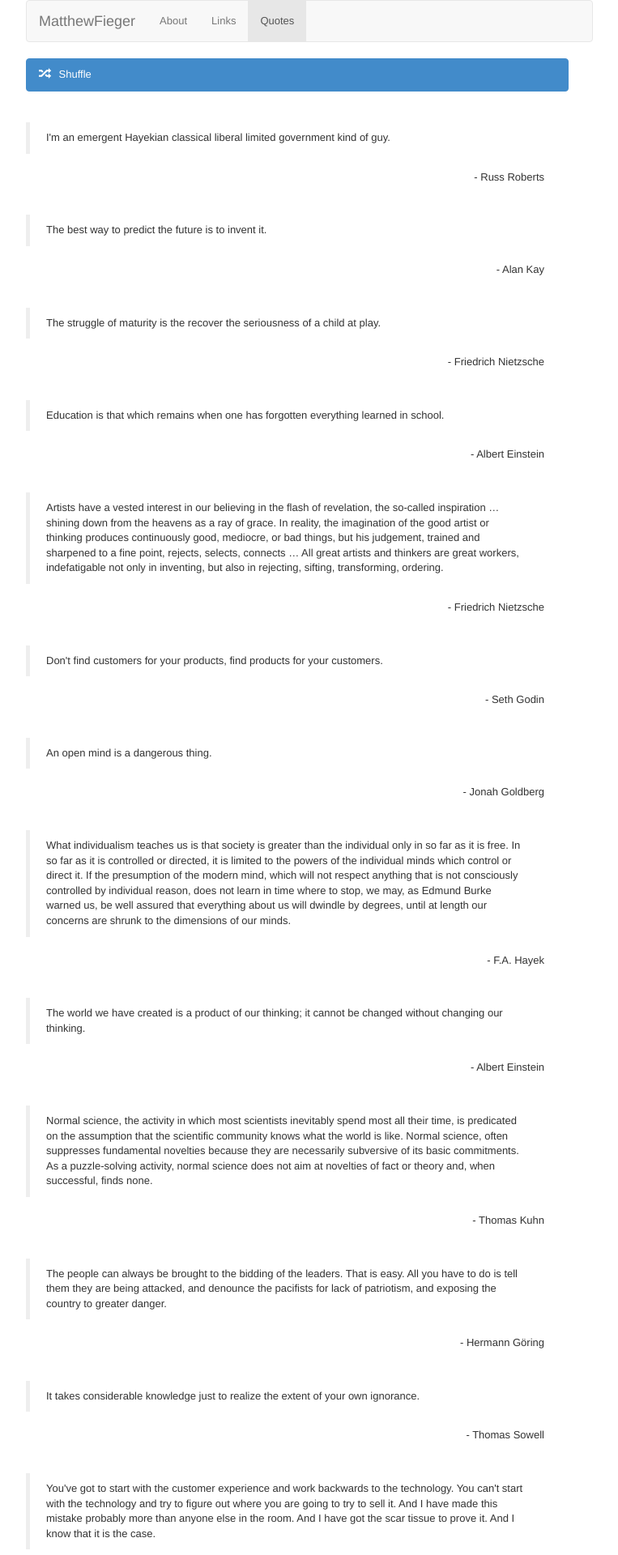
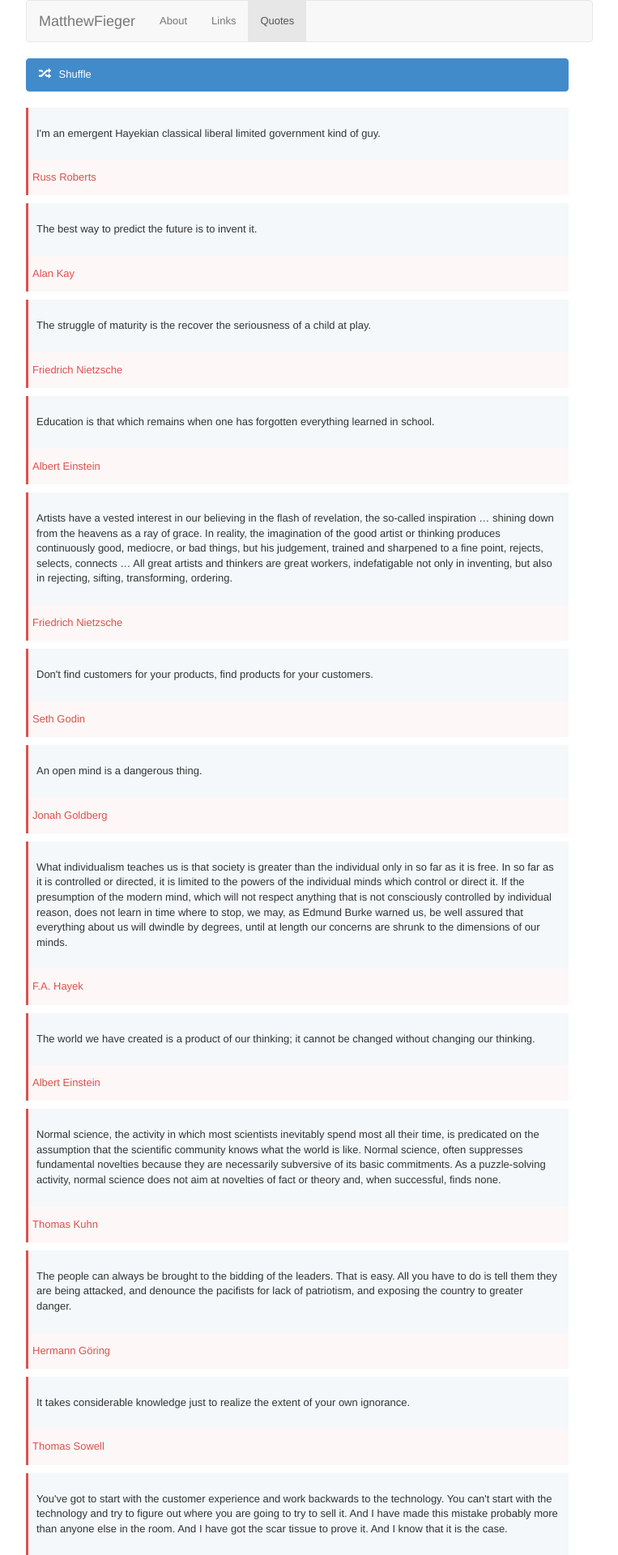
Before and after one commit to matthewfieger/matthewfieger.github.io, a Jekyll site: the page built from quotes.html, in a window 1280 px wide. Shown: the top 1920 px of the page at 81% size, without its empty margins (258-1021 px from the left). Built offline with Jekyll 4.4.1, drawn with Linux system fonts in a browser that asks for light colours; Markdown is read by kramdown in place of the engine named in the settings; some of the changed text lies outside the part shown.

Commit message:
quotes modifications

```diff
--- a/assets/css/main.css
+++ b/assets/css/main.css
@@ -1,16 +1,17 @@
 /*****************************************************************************/
 /*
-/* Jekyll
+/* Body
 /*
 /*****************************************************************************/
 
-/* Global Reset */
 * {
   margin: 0;
   padding: 0;
 }
 
-html, body { height: 100%; }
+html, body {
+  height: 100%;
+}
 
 body {
   background-color: #FFF;
@@ -18,10 +19,16 @@ body {
 }
 
 h1, h2, h3, h4, h5, h6 {
-  font-size: 100%; }
+  font-size: 100%;
+}
 
-h1 { margin-bottom: 1em; }
-p { margin: 1em 0; }
+h1 {
+  margin-bottom: 1em;
+}
+
+p {
+  margin: 1em 0;
+}
 
 
 
@@ -77,18 +84,67 @@ p { margin: 1em 0; }
 
 /*****************************************************************************/
 /*
-/* Blockquote
+/* Block quotes
 /*
 /*****************************************************************************/
 
-blockquote {
-  font-size: 100%;
+ /* Override Bootstrap block quote styling */
+  blockquote {
+    padding: 0 0;
+    margin: 0 0 10px;
+    font-size: small;
+    border-left: none;
+    }
+
+ /* Split block quotes by paragraph */
+  blockquote p {
+    margin-left: 20px;
+    padding: 10px 10px 10px 10px;
+    background-color: #f4f8fa;
+    border-left: 1px solid #ccc;
+  }
+
+  /* Make nested blockquotes behave. */
+  blockquote blockquote {
+    margin-left: 0;
+    padding-left: 20px;
+  }
+
+/*****************************************************************************/
+/*
+/* ../quotes.html
+/*
+/*****************************************************************************/
+
+
+/* This doesn't work */
+#quote .quote-row {
+  margin: 20px 0 20px 0;
 }
+
+.quote-text {
+    border-left: 3px solid;
+    margin: 10px 0px 10px 0px;
+    padding: 10px 10px 10px 10px;
+    background-color: #f4f8fa;
+    border-color: #d9534f;
+}
+
+.quote-source {
+  font-weight: bold;
+  margin: -10px 0px 10px 0px;
+  padding: 5px 5px 5px 5px;
+  background-color: #fdf7f7;
+  color: #d9534f;
+  border-left: 3px solid;
+  border-color: #d9534f;
+}
+
 
 
 /*****************************************************************************/
 /*
-/* Footer
+/* ../_includes/footer.html
 /*
 /*****************************************************************************/
 
--- a/quotes.html
+++ b/quotes.html
@@ -13,10 +13,13 @@ title:
 
 
 
-<br />
-<div id="quotes" class="row quotes col-sm-12">
 
-</div>
+<div id="quotes"></div>
+
+
+
+
+
 
 <script>
 
@@ -39,7 +42,7 @@ $(function() {
       	// Access the key and the value of each object in the "quotes" array.
       	// The key == the source of the quote and the value == the content of the quote.
         // Appends these values to the #quotes div
-        $("#quotes").append("<div class=\"quote\"> <blockquote>" + value + "</blockquote> <span class=\"quotes-source pull-right\">-  " + key + "</span> <br /><br /><br /> </div>");
+        $("#quotes").append("<div class\"row quote-row\"><div class=\"quote-text\"> <p>" + value + "</p></div><div class=\"quote-source\">  <h4>" + key + "</h4> </div> </div>");
       });
     });
   });
```
